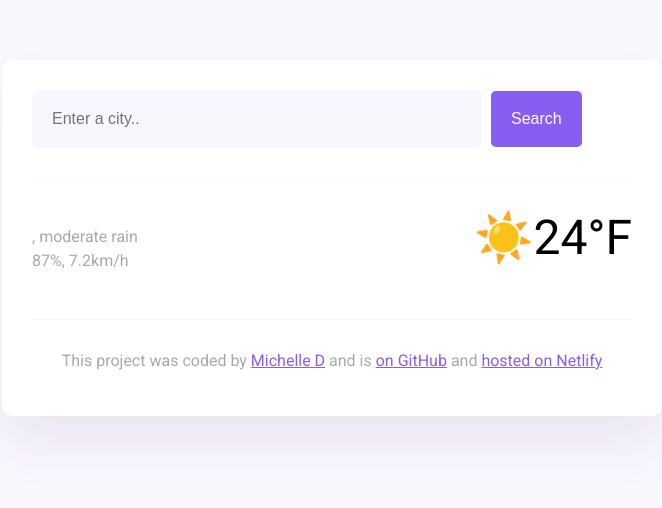
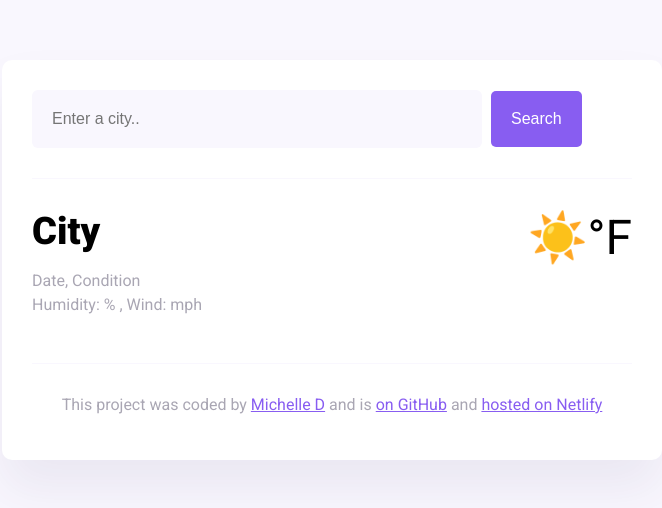
Before and after one commit to ChelleCoding/Final-Project, a plain HTML site: page index.html in a window 1280 px wide. Shown: the whole page, without its empty margins (308-970 px from the left). Drawn offline with nearby package versions, Linux system fonts and the light colour scheme.

Commit message:
Fixed span, replaced javascript

```diff
--- a/index.html
+++ b/index.html
@@ -30,16 +30,16 @@
       <main>
         <div class="current-weather">
           <div>
-            <h1 class="current-city" id="current-city"></h1>
+            <h1 class="current-city" id="current-city">City</h1>
             <p class="current-details">
-              <span id="current-date"></span>,
-              <span id="condition">moderate rain</span> <br />
-              <span id="humidity" Humidity: <strong>87%</strong></span>, <span id="wind" Wind: <strong>7.2km/h</strong></span>
+              <span id="current-date">Date</span>,
+              <span id="condition">Condition</span> <br />
+              Humidity: <span id="humidity">%</span> , Wind:<span id="wind"> mph</span>
             </p>
           </div>
           <div class="current-temperature">
             <span id="current-temperature-icon">☀️</span
-            ><span id="current-temperature-value">24</span
+            ><span id="current-temperature-value"></span
             ><span id="current-temperature-unit">°F</span>
           </div>
         </div>
--- a/src/index.js
+++ b/src/index.js
@@ -21,16 +21,14 @@ function getTemp(response) {
 
   let wind = document.querySelector("#wind");
   wind.innerHTML = `${newWind} km/h`;
-
-  let cityElement = document.querySelector("#current-city");
-  cityElement.innerHTML = response.data.city;
 }
 
 function search(event) {
   event.preventDefault();
   let searchInputElement = document.querySelector("#search-input");
+  let cityElement = document.querySelector("#current-city");
   let city = searchInputElement.value;
-
+  cityElement.innerHTML = city;
 
   let currentDateELement = document.querySelector("#current-date");
   let currentDate = new Date();
@@ -50,10 +48,12 @@ function formatDate(date) {
 
   if (minutes < 10) {
     minutes = `0${minutes}`;
+    console.log(minutes);
   }
 
   if (hours < 10) {
     hours = `0${hours}`;
+    console.log(hours);
   }
 
   let days = [
@@ -73,5 +73,3 @@ function formatDate(date) {
 
 let searchCity = document.querySelector("#search-form");
 searchCity.addEventListener("submit", search);
-
-search("Lakeland");
```
